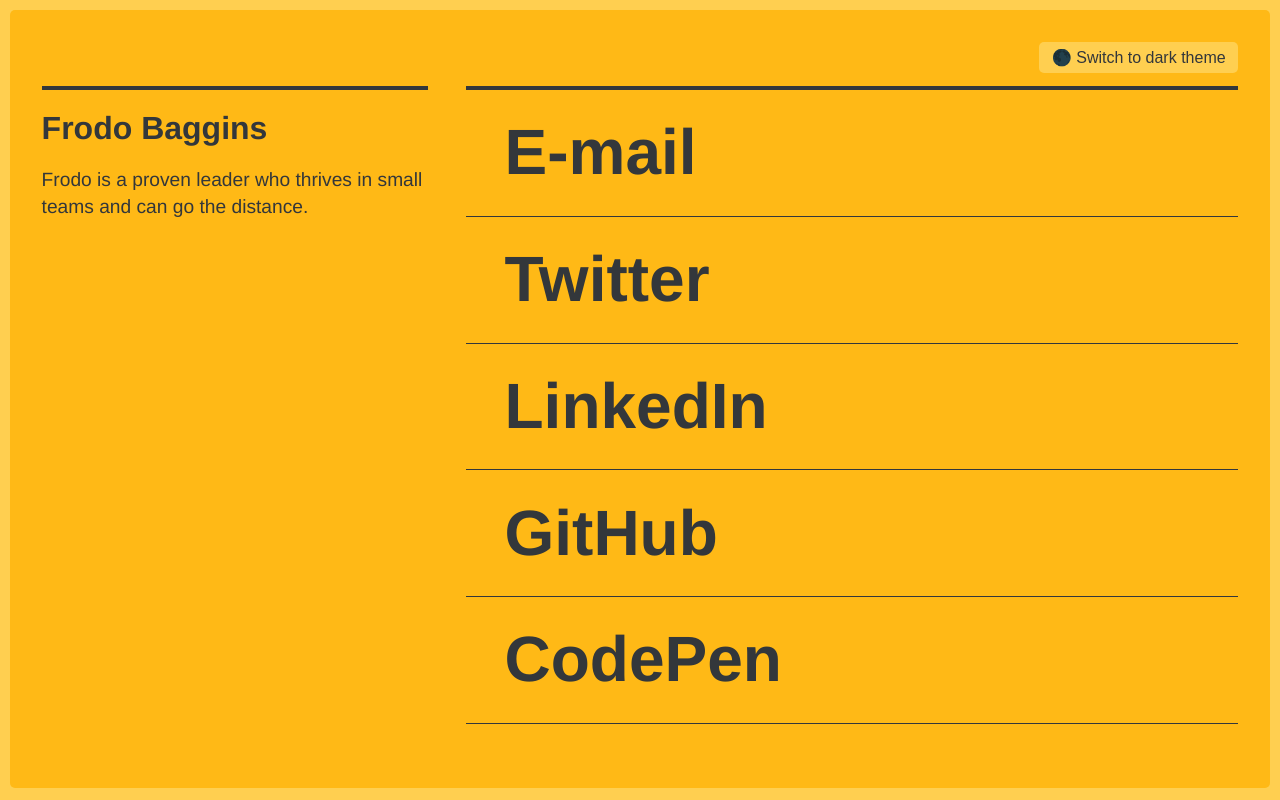
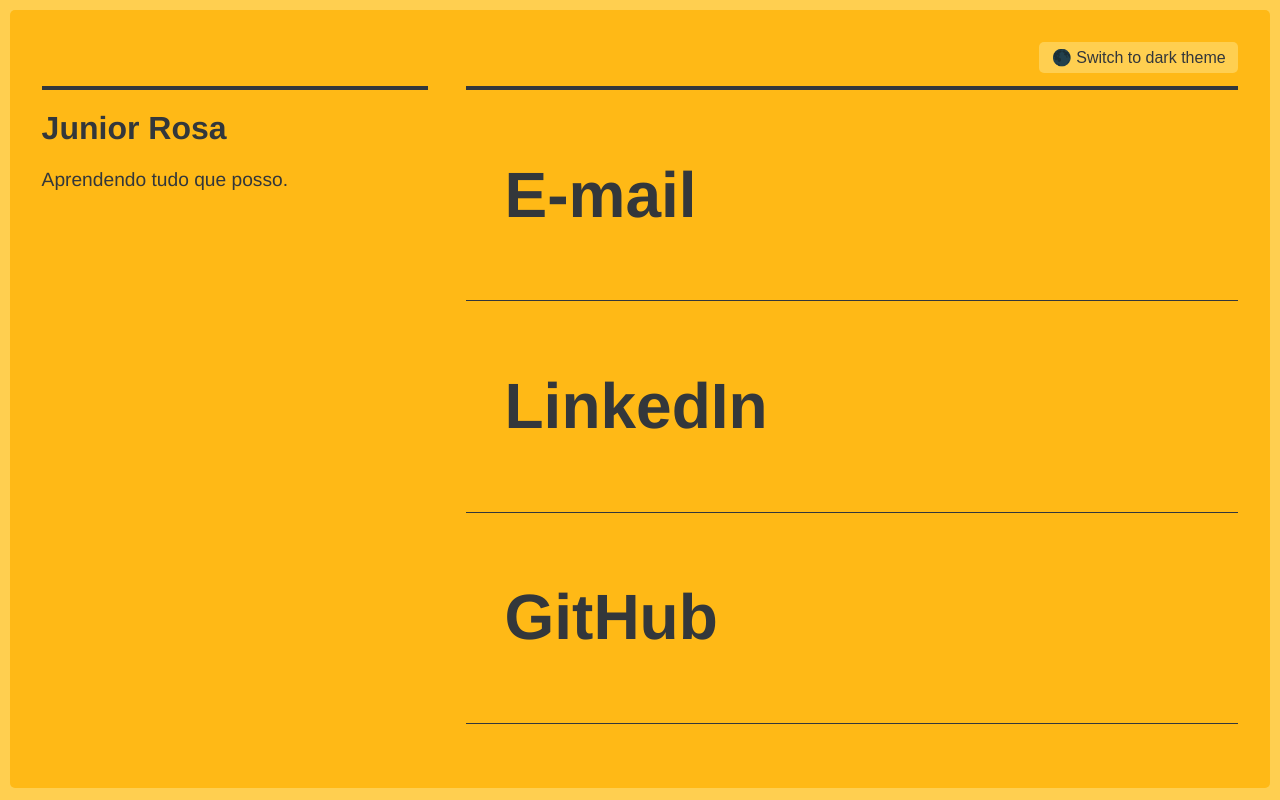
Before and after one commit to Junior-Rosa/assinatura.github.io, a plain HTML site: page index.html in a window 1280 px wide. Drawn offline with Linux system fonts and the light colour scheme; a web font is replaced by a local one.

Commit message:
segmentando assinatura

```diff
--- a/index.html
+++ b/index.html
@@ -1,19 +1,12 @@
 <!DOCTYPE html>
 <html class="preload" lang="en">
   <head>
-    <!-- Site designed for Drop by the team at
-    ███╗   ██╗███████╗████████╗██╗     ██╗███████╗██╗   ██╗
-    ████╗  ██║██╔════╝╚══██╔══╝██║     ██║██╔════╝╚██╗ ██╔╝
-    ██╔██╗ ██║█████╗     ██║   ██║     ██║█████╗   ╚████╔╝
-    ██║╚██╗██║██╔══╝     ██║   ██║     ██║██╔══╝    ╚██╔╝
-    ██║ ╚████║███████╗   ██║   ███████╗██║██║        ██║
-    ╚═╝  ╚═══╝╚══════╝   ╚═╝   ╚══════╝╚═╝╚═╝        ╚═╝    -->
     <meta http-equiv="X-UA-Compatible" content="IE=edge">
     <meta charset="utf-8">
     <meta name="viewport" content="width=device-width, initial-scale=1, minimum-scale=1">
 
     <!-- The name of your site that shows up in the browser tab -->
-    <title>Welcome to my site</title>
+    <title>Bem vindo!</title>
 
     <!-- Describe what your site is about -->
     <meta name="description" content="A list of places you can find me on the web.">
@@ -38,31 +31,23 @@
     </header>
     <main>
       <section class="about">
-        <h1>Frodo Baggins</h1>
-        <p>Frodo is a proven leader who thrives in small teams and can go the distance.</p>
+        <h1>Junior Rosa</h1>
+        <p>Aprendendo tudo que posso.</p>
       </section>
       <nav class="links">
         <!-- Update <a href=""> to point to your accounts -->
         <!-- Update <span> to your usernames -->
-        <a href="mailto:frodo@bag.end">
+        <a href="mailto:jr.dasrosas@gmail.com">
           <strong>E-mail</strong>
-          <span>frodo@bag.end</span>
-        </a>
-        <a href="https://twitter.com/frodobaggins">
-          <strong>Twitter</strong>
-          <span>@frodobaggins</span>
+          <span>jr.dasrosas@gmail.com</span>
         </a>
         <a href="https://linkedin.com">
           <strong>LinkedIn</strong>
-          <span>@frodobaggins</span>
+          <span>@joeldarosajunior</span>
         </a>
-        <a href="https://github.com">
+        <a href="https://github.com/junior-rosa">
           <strong>GitHub</strong>
-          <span>@frodobags</span>
-        </a>
-        <a href="https://codepen.io">
-          <strong>CodePen</strong>
-          <span>@frodobags</span>
+          <span>Junior-Rosa</span>
         </a>
       </nav>
     </main>
```
